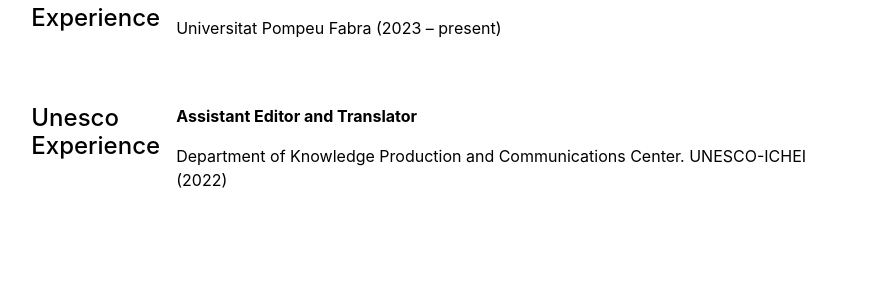
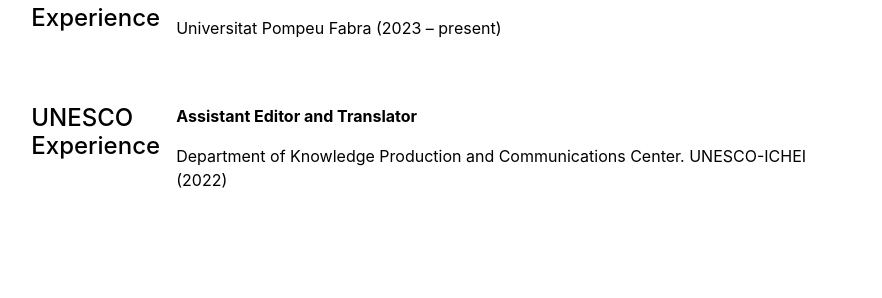
Before and after one commit to YingfeiLu/yingfeilu.github.io, a Jekyll site: the page built from cv.md, in a window 1280 px wide. Shown: the part 720-1018 px from the top of the page, without its empty margins (198-1080 px from the left). Built offline with Jekyll 4.4.1, drawn with Linux system fonts in a browser that asks for light colours.

```diff
--- a/_layouts/cv.html
+++ b/_layouts/cv.html
@@ -31,7 +31,7 @@ layout: default
     </div>
     <div class="row g-5 mb-5">
       <div class="col-md-2">
-        <h4>Unesco Experience</h4>
+        <h4>UNESCO Experience</h4>
       </div>
       <div class="col-md-10">
         {% for section in site.data.cv.unesco-experience %}
```
